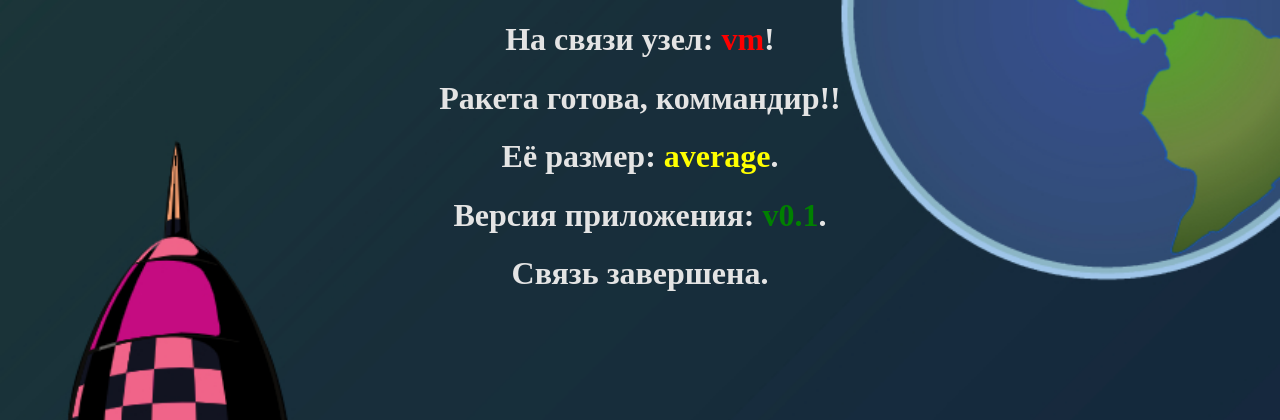
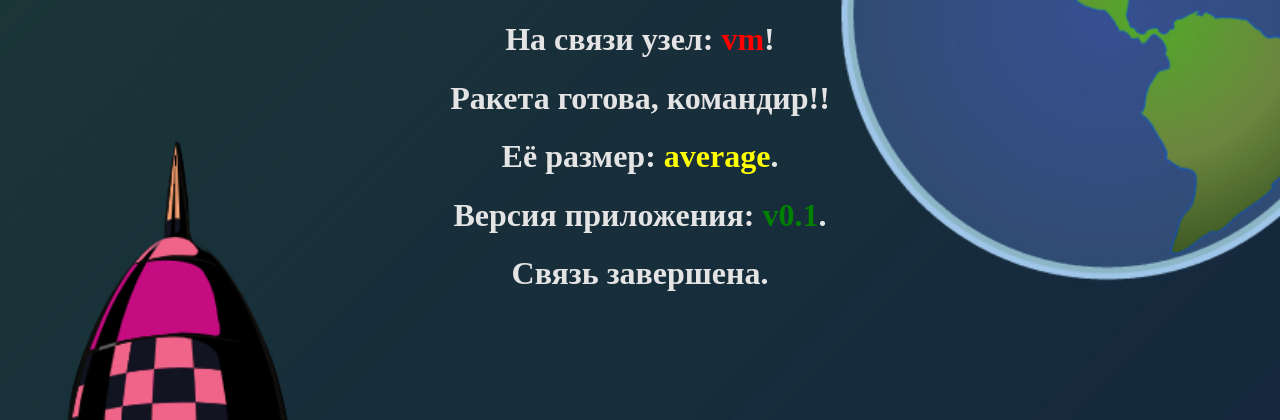
Before and after one commit to rotoro-cloud/simple-webapp-rockets, a Flask app: page / in a window 1280 px wide. Shown: the top 420 px of the page. Run offline with Flask 3, Linux system fonts and the light colour scheme.

Commit message:
Update hello.html - typo fixed

```diff
--- a/templates/hello.html
+++ b/templates/hello.html
@@ -11,7 +11,7 @@
     vertical-align:  middle;">
 {% if name %}
   <h1>На связи узел: <b style="color:red">{{ name }}</b>!</h1>
-  <h1>Ракета готова, коммандир!!</h1>
+  <h1>Ракета готова, командир!!</h1>
   <h1>Её размер: <b style="color:yellow">{{ rocket }}</b>.</h1>
 {% endif %}
 
```
